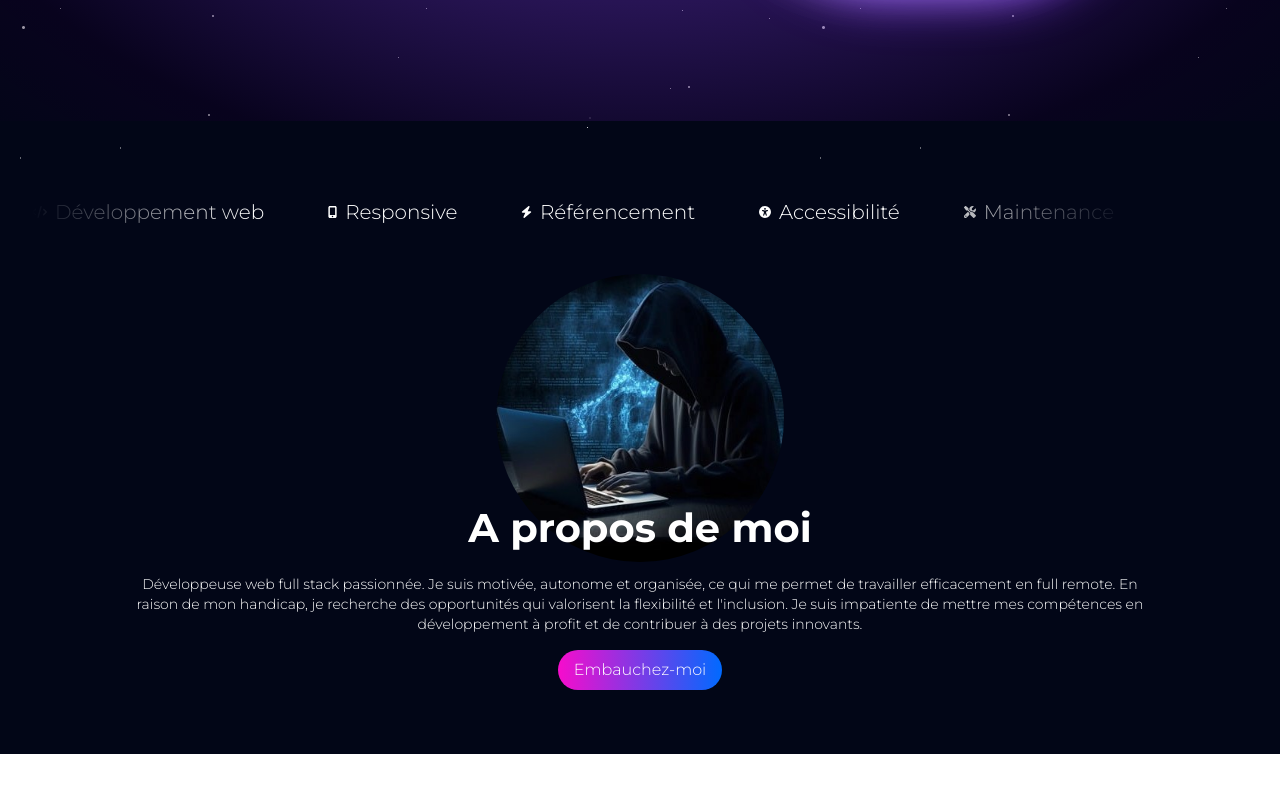
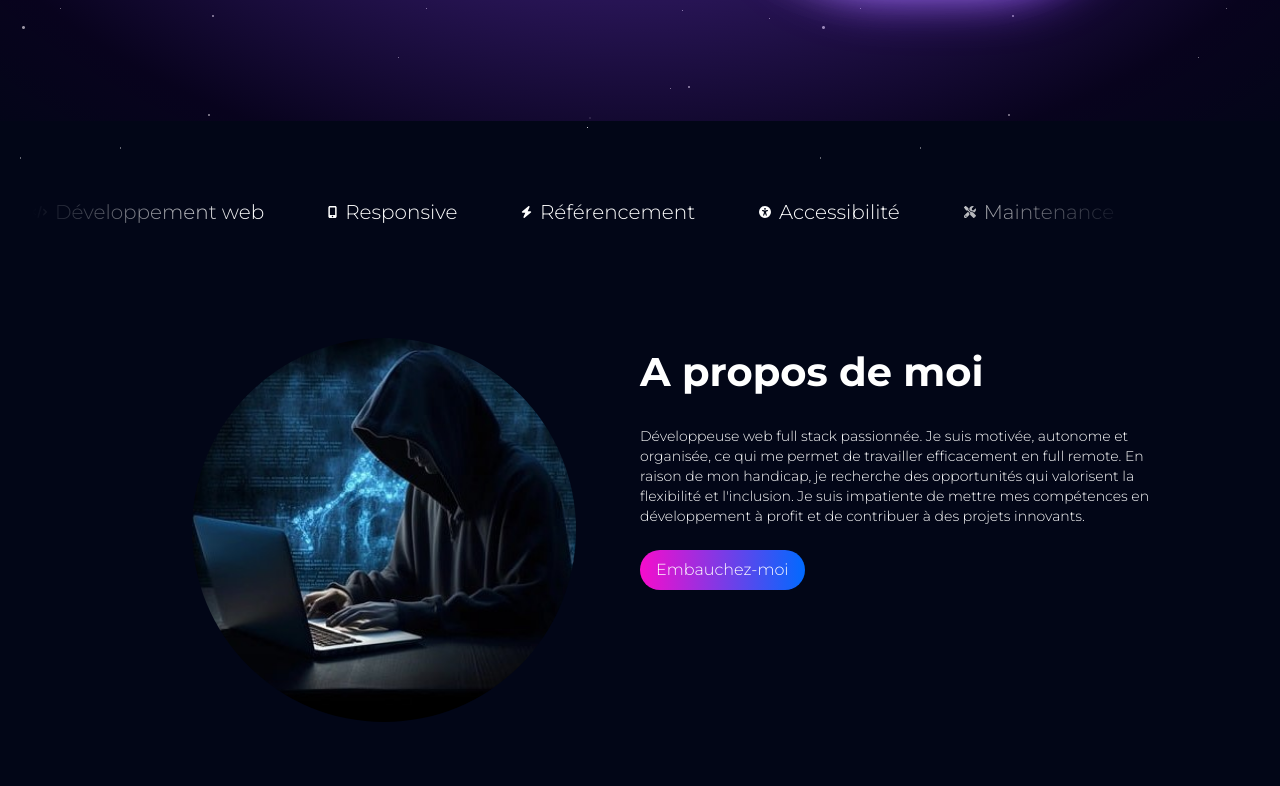
Before and after one commit to esther57-web/projet8OC, a React (Vite) app: page / in a window 1280 px wide. Shown: the part 679-1465 px from the top of the page. Before the commit the page ends 1433 px from the top, so only its background shows below. Built offline with nearby package versions, Linux system fonts and the light colour scheme; grey boxes are pictures that could not be loaded.

Commit message:
about responsive computer done

```diff
--- a/src/components/AboutMe.jsx
+++ b/src/components/AboutMe.jsx
@@ -6,19 +6,19 @@ import Cta from './Cta.jsx';
 const AboutMe = () => {
     const { theme } = useTheme();
   return (
-    <section className={`flex justify-center ${theme === "dark" ? "dark" : "light"}`}>
-        <div className='flex xs:flex-col items-center'>
-            <div className='flex justify-center'>
-                <img className='rounded-full xs:w-[18rem] xs:h-[18rem]' src={theme === "dark" ? darkAbout : lightAbout} alt='image d&apos;un ordinateur'></img>
+    <section className={`flex justify-center ${theme === "dark" ? "dark" : "light"} lg:py-16`}>
+        <div className='flex xs:flex-col xs:items-center lg:flex-row lg:w-[80%] lg:justify-center'>
+            <div className='flex justify-center lg:w-[50%]'>
+                <img className='rounded-full xs:w-[18rem] xs:h-[18rem] lg:w-[24rem] lg:h-[24rem]' src={theme === "dark" ? darkAbout : lightAbout} alt='image d&apos;un ordinateur'></img>
             </div>
-            <div className='xs:w-[80%] flex xs:flex-col xs:gap-4 xs:relative xs:bottom-16'>
-                <h2>A propos <br className='xs:hidden'/>de moi</h2>
-                <p className='xs:text-center xs:text-xs sm:text-sm'>Développeuse web full stack passionnée. Je suis motivée, autonome et organisée,
+            <div className='xs:w-[80%] lg:w-[50%] flex xs:flex-col xs:gap-4 xs:relative xs:bottom-16 md:gap-6'>
+                <h2 className='lg:text-start'>A propos <br className='xs:hidden'/>de moi</h2>
+                <p className='xs:text-center lg:text-start xs:text-xs sm:text-sm'>Développeuse web full stack passionnée. Je suis motivée, autonome et organisée,
                  ce qui me permet de travailler efficacement en full remote. En raison de mon handicap,
                  je recherche des opportunités qui valorisent la flexibilité et l&apos;inclusion.
                  Je suis impatiente de mettre mes compétences en développement à profit et de contribuer
                  à des projets innovants.</p>
-                 <div className='flex justify-center'>
+                 <div className='flex xs:justify-center lg:justify-start'>
                     <Cta content='Embauchez-moi'/>
                  </div>
 
```
